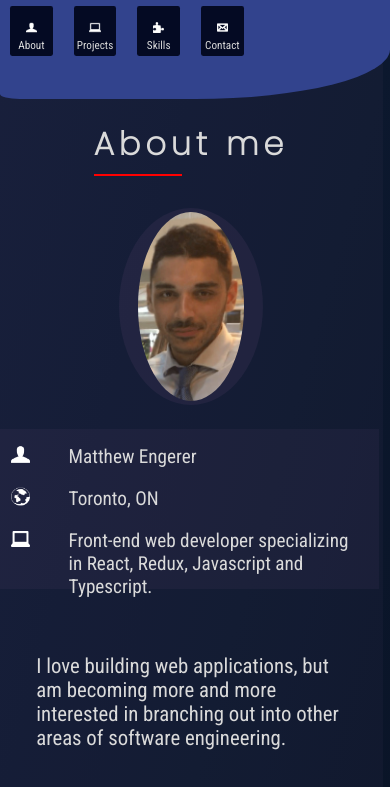
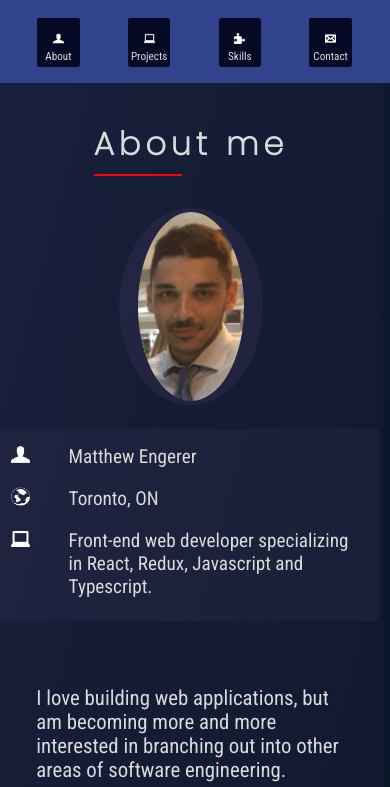
Before and after one commit to uchutanjyo/portfolio-new, a React (Create React App) app: page / in a window 390 px wide. Shown: the top 787 px of the page. Built offline with nearby package versions, Linux system fonts and the light colour scheme.

Commit message:
minor styling changes

```diff
--- a/src/styles/App.css
+++ b/src/styles/App.css
@@ -610,15 +610,20 @@ body {
     top: 0;
     min-width: 100vw;
     max-width: 100vw;
-    min-height: 10vh;
+    min-height: 5vh;
     max-height: 8vh;
+    border-bottom-left-radius: 0%;
+    border-bottom-right-radius: 0%;
   }
   .Nav-links {
     -webkit-box-orient: horizontal;
     -webkit-box-direction: normal;
         -ms-flex-direction: row;
             flex-direction: row;
-    margin-top: 0em;
+    -webkit-box-pack: space-evenly;
+        -ms-flex-pack: space-evenly;
+            justify-content: space-evenly;
+    margin-top: 1em;
   }
   .nav-item {
     display: -webkit-box;
@@ -681,6 +686,7 @@ body {
   }
   .header-info {
     width: 22em;
+    height: 10em;
     margin-left: -0.5em;
   }
   .portrait {
@@ -763,6 +769,17 @@ body {
   font-size: 1em;
 }
 
+.skill-title {
+  font-size: 1em;
+}
+
+.skill-info {
+  margin-top: 0.5em;
+  margin-bottom: 0.5em;
+  padding-left: 2em;
+  padding-right: 2em;
+}
+
 @media all and (min-width: 900px) {
   .nav-item:hover {
     opacity: 0.7;
--- a/src/styles/App.scss
+++ b/src/styles/App.scss
@@ -476,13 +476,16 @@ body {
     top: 0;
     min-width: 100vw;
     max-width: 100vw;
-    min-height: 10vh;
+    min-height: 5vh;
     max-height: 8vh;
+    border-bottom-left-radius: 0%;
+    border-bottom-right-radius: 0%;
   }
 
   .Nav-links {
     flex-direction: row;
-    margin-top: 0em;
+    justify-content: space-evenly;
+    margin-top: 1em;
   }
 
   .nav-item {
@@ -525,6 +528,7 @@ body {
 
   .header-info {
     width: 22em;
+    height: 10em;
     margin-left: -0.5em;
   }
 
@@ -603,6 +607,19 @@ body {
   font-size: 1em;
 }
 
+.skill-title {
+  font-size: 1em;
+}
+
+.skill-info {
+  margin-top: 0.5em;
+  margin-bottom: 0.5em;
+  padding-left: 2em;
+  padding-right: 2em;
+}
+
+
+
 @media all and (min-width: 900px) {
   &.nav-item:hover {
     opacity: 0.7;
```
Also changed, not shown: 1 other file (tests, documents, lock files or other folders).
